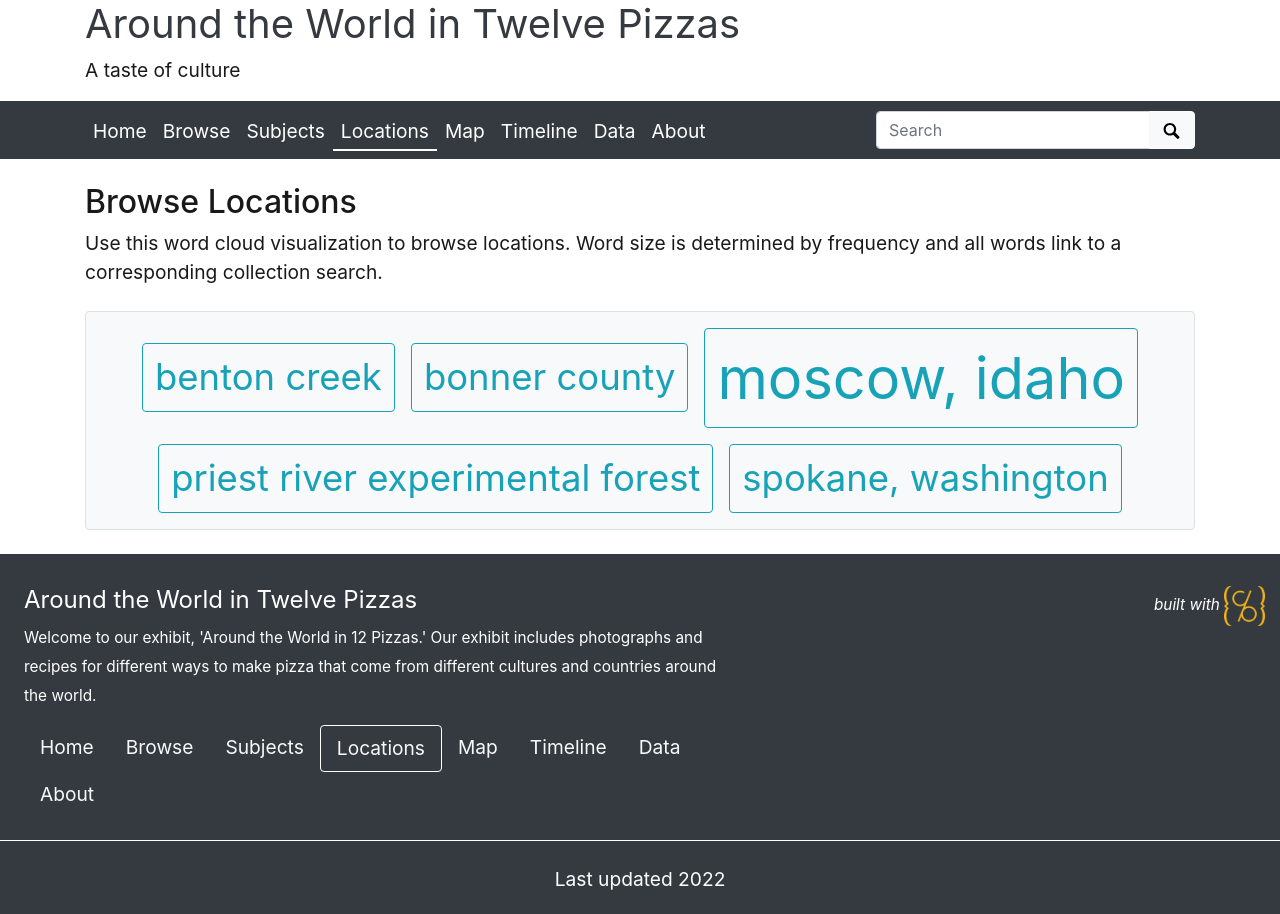
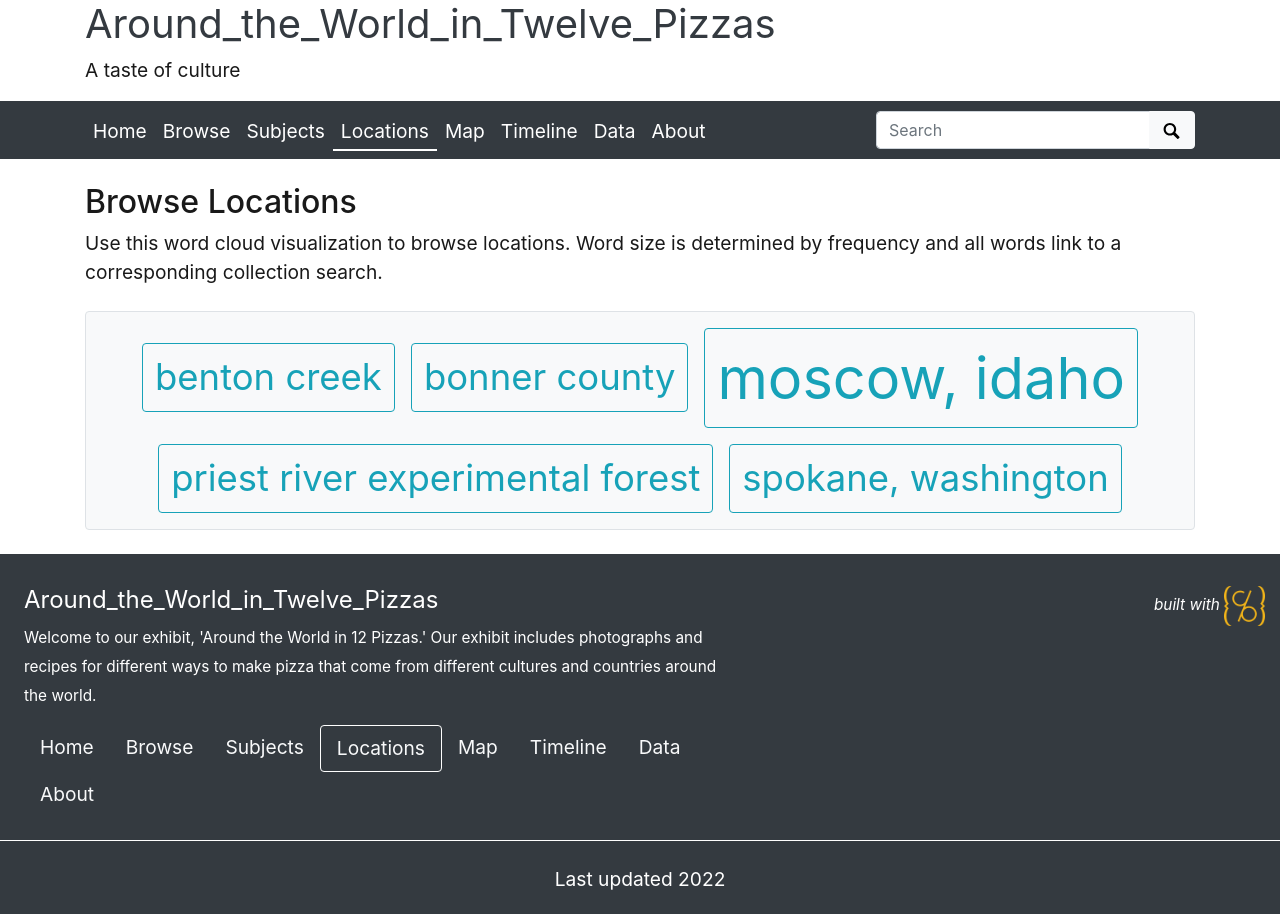
Before and after one commit to AngeleneBauer/pizzavariations, a Jekyll site: the page built from pages/locations.md, in a window 1280 px wide. Built offline with Jekyll 4.4.1, drawn with Linux system fonts in a browser that asks for light colours.

Commit message:
updated name

```diff
--- a/_config.yml
+++ b/_config.yml
@@ -20,7 +20,7 @@ source-code: https://github.com/AngeleneBauer/pizzavariations
 # SITE SETTINGS
 #
 # title of site appears in banner
-title: Around the World in Twelve Pizzas
+title: Around_the_World_in_Twelve_Pizzas
 # tagline, a short phrase that will appear throughout the site in the top banner
 tagline: A taste of culture
 # description appears in meta tags and other locations
```
